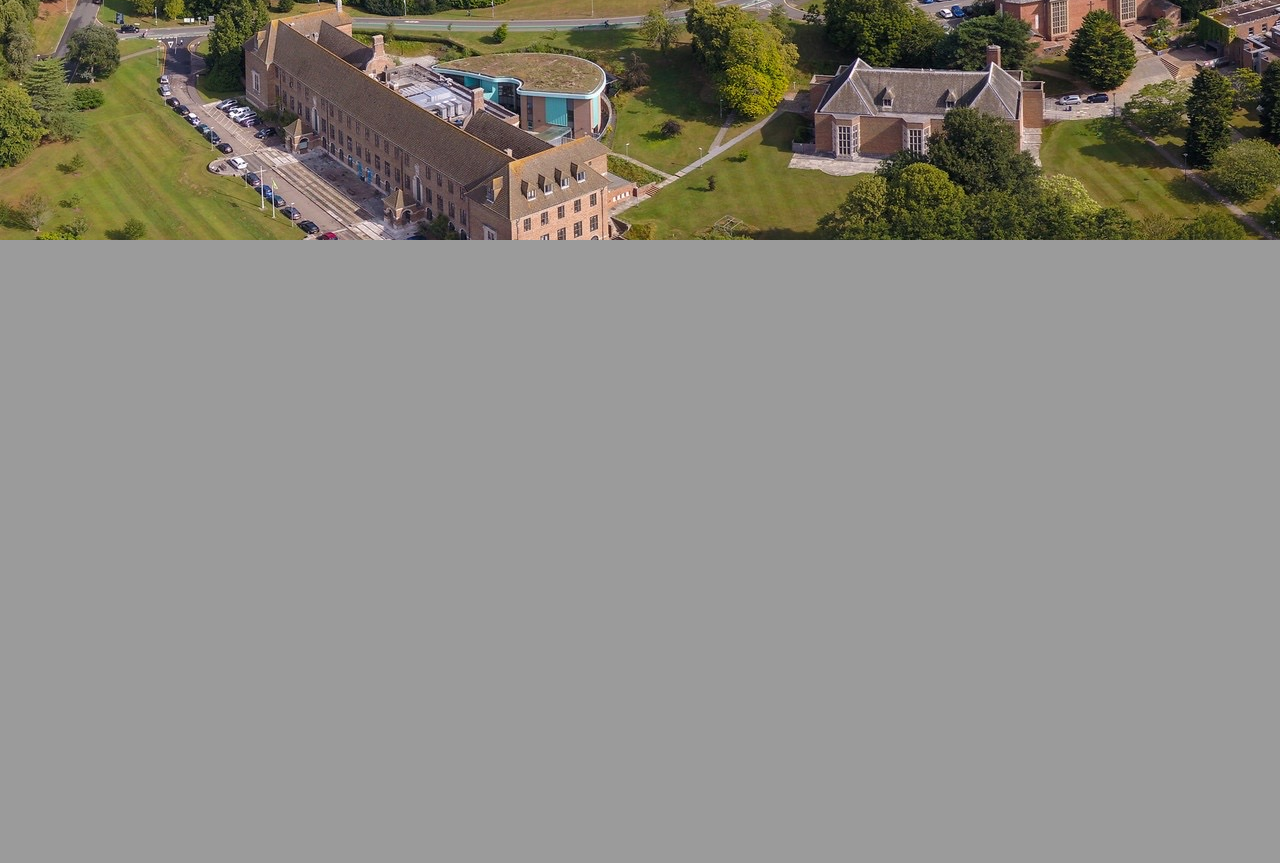
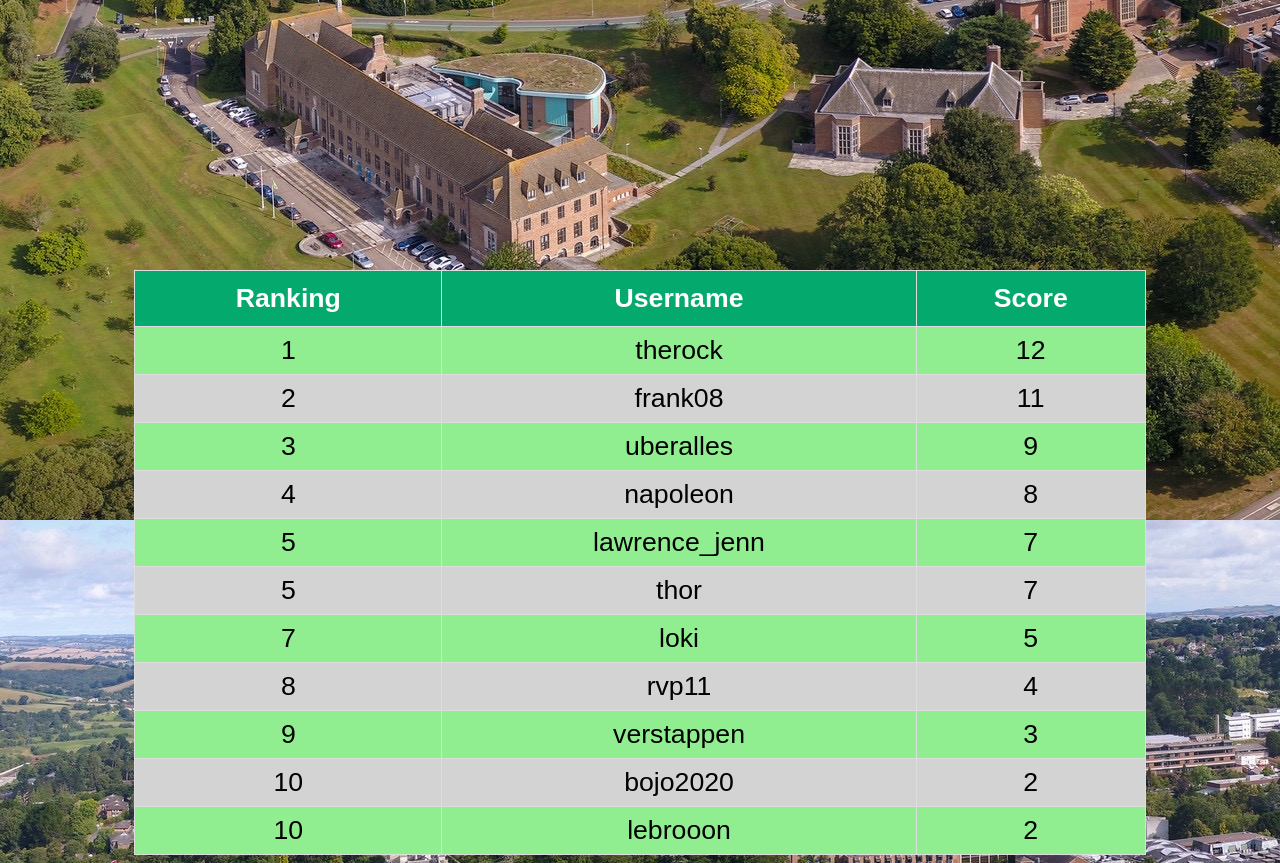
Before and after one commit to JS0832/Group_project, a Django app: page /campus_exploration/ in a window 1280 px wide. Shown: the part 560-1423 px from the top of the page. Before the commit the page ends 800 px from the top, so only its background shows below. Run offline with Django 3.2, Linux system fonts and the light colour scheme; some libraries are stand-ins or nearby versions.

Commit message:
Added leaderboard
Added the leaderboard with internal css style sheet, might need to change it back to external.

```diff
--- a/mysite/websiteApp/templates/websiteApp/campus_exploration.html
+++ b/mysite/websiteApp/templates/websiteApp/campus_exploration.html
@@ -5,6 +5,35 @@
     <meta charset="UTF-8">
     <link rel="stylesheet" type="text/css" href="{% static 'Style_Campus_exploration.css' %}">
     <title>Campus Exploration</title>
+    <style>
+        #leaderboard {
+          font-family: Arial, Helvetica, sans-serif;
+          border-collapse: collapse;
+          width: 80%;
+          margin-left: auto;
+          margin-right: auto;
+          text-align: center;
+          font-size: 20pt;
+        }
+
+        #leaderboard td, #leaderboard th {
+          border: 1px solid #ddd;
+          padding: 8px;
+        }
+
+        #leaderboard tr:nth-child(even){background-color: lightgreen}
+        #leaderboard tr:nth-child(odd){background-color: lightgray}
+
+        #leaderboard tr:hover {background-color: lightseagreen; color: white;}
+
+        #leaderboard th {
+          padding-top: 12px;
+          padding-bottom: 12px;
+          text-align: center;
+          background-color: #04AA6D;
+          color: white;
+        }
+        </style>
 </head>
 <body>
     <div id = "list">
@@ -36,6 +65,95 @@
                     </script>
             <script async defer src="https://maps.googleapis.com/maps/api/js?key=AIzaSyAoQVVZb0-hZ9qn_Wgp9WpbgrCkwkylsVQ&callback=initMap"></script>
 
+    <div id = "customers">
 
+        <br>
+        <br>
+        <br>
+        <br>
+        <br>
+        <br>
+        <br>
+        <br>
+        <br>
+        <br>
+        <br>
+        <br>
+        <br>
+        <br>
+        <br>
+        <br>
+        <br>
+        <br>
+        <br>
+        <br>
+        <br>
+        <br>
+        <br>
+        <br>
+        <br>
+        <table id = "leaderboard">
+            <tr>
+                <th>Ranking</th>
+                <th>Username</th>
+                <th>Score</th>
+              </tr>
+              <tr>
+                <td>1</td>
+                <td>therock</td>
+                <td>12</td>
+              </tr>
+              <tr>
+                <td>2</td>
+                <td>frank08</td>
+                <td>11</td>
+              </tr>
+              <tr>
+                <td>3</td>
+                <td>uberalles</td>
+                <td>9</td>
+              </tr>
+              <tr>
+                <td>4</td>
+                <td>napoleon</td>
+                <td>8</td>
+              </tr>
+              <tr>
+                <td>5</td>
+                <td>lawrence_jenn</td>
+                <td>7</td>
+              </tr>
+              <tr>
+                <td>5</td>
+                <td>thor</td>
+                <td>7</td>
+              </tr>
+              <tr>
+                <td>7</td>
+                <td>loki</td>
+                <td>5</td>
+              </tr>
+              <tr>
+                <td>8</td>
+                <td>rvp11</td>
+                <td>4</td>
+              </tr>
+              <tr>
+                <td>9</td>
+                <td>verstappen</td>
+                <td>3</td>
+              </tr>
+              <tr>
+                <td>10</td>
+                <td>bojo2020</td>
+                <td>2</td>
+              </tr>
+              <tr>
+                <td>10</td>
+                <td>lebrooon</td>
+                <td>2</td>
+              </tr>
+        </table>
+    </div>
 </body>
 </html>
```
